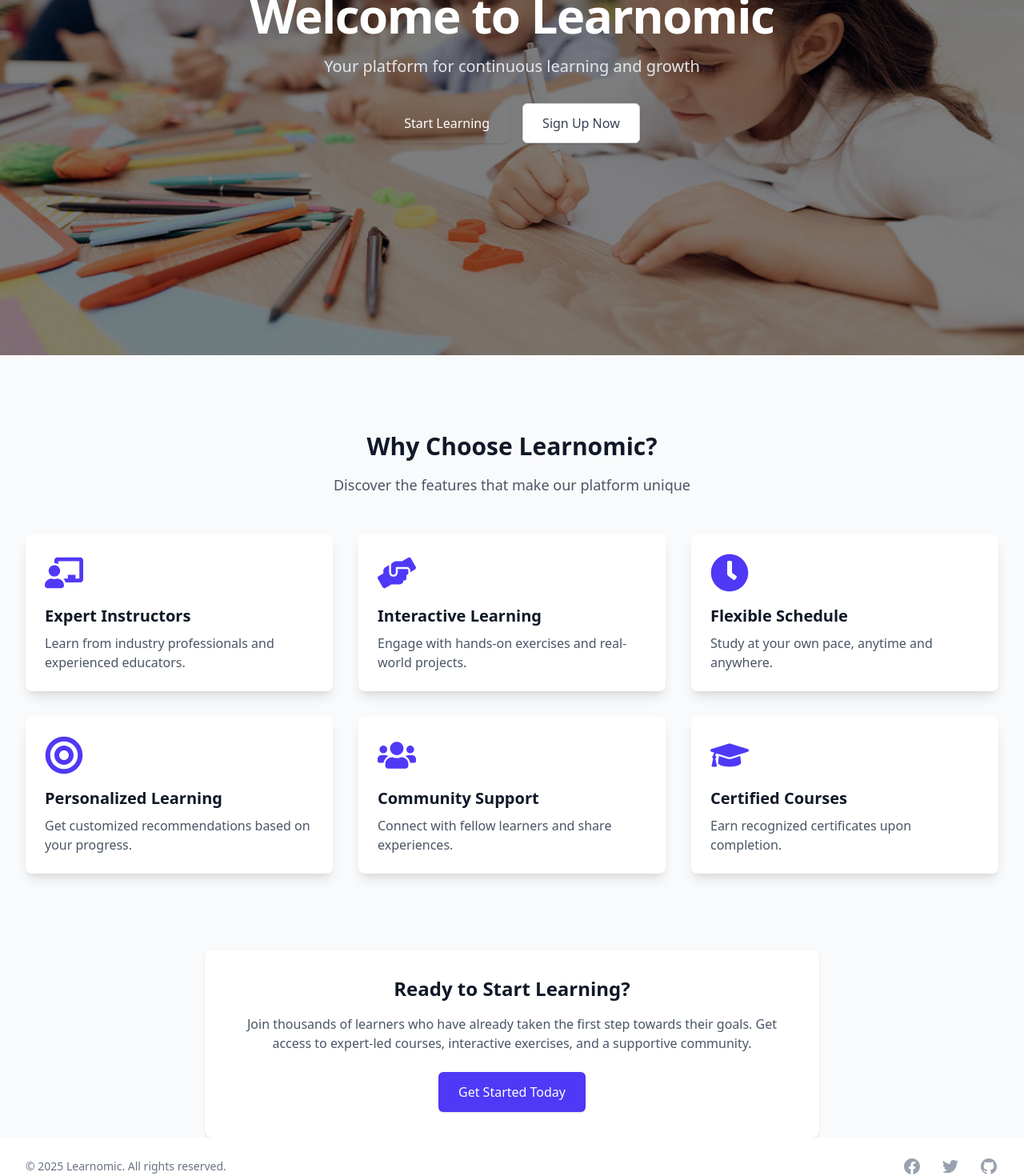
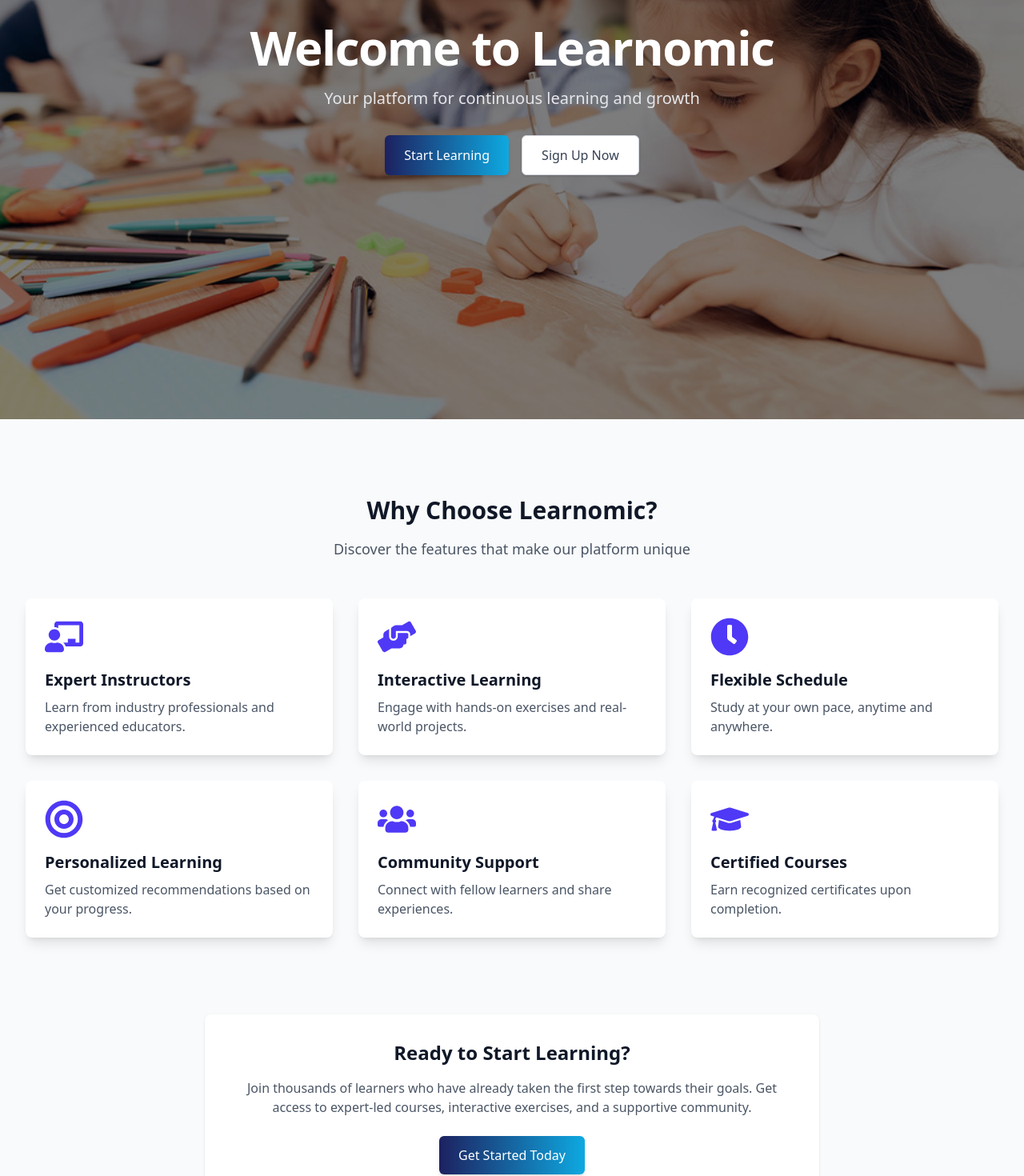
Before and after one commit to Learnomic/Vercel-frontend, a React (Vite) app: page / in a window 1280 px wide. Shown: the part 340-1810 px from the top of the page at 80% size. Built offline with nearby package versions, Linux system fonts and the light colour scheme.

Commit message:
color changed

```diff
--- a/src/components/BoardSelection.tsx
+++ b/src/components/BoardSelection.tsx
@@ -146,7 +146,7 @@ const BoardSelection: React.FC = () => {
         {currentStep === totalSteps && selectedGrade ? (
           <Link
             to={`/subjects?board=${selectedBoard}&grade=${selectedGrade}`}
-            className="px-6 py-3 bg-indigo-600 text-white rounded-md font-medium hover:bg-indigo-700"
+            className="btn-gradient px-6 py-3 font-medium"
           >
             View Subjects
           </Link>
@@ -154,11 +154,10 @@ const BoardSelection: React.FC = () => {
           <button
             onClick={handleNext}
             disabled={!selectedBoard}
-            className={`px-6 py-3 rounded-md font-medium ${
-              selectedBoard
-                ? 'bg-indigo-600 text-white hover:bg-indigo-700'
-                : 'bg-gray-300 text-gray-500 cursor-not-allowed'
-            }`}
+            className={selectedBoard
+              ? "btn-gradient px-6 py-3 font-medium"
+              : "px-6 py-3 rounded-md font-medium bg-gray-300 text-gray-500 cursor-not-allowed"
+            }
           >
             Next
           </button>
--- a/src/index.css
+++ b/src/index.css
@@ -1 +1,23 @@
 @import "tailwindcss";
+
+@layer components {
+  .btn-gradient {
+    @apply relative inline-flex items-center justify-center px-4 py-2 overflow-hidden font-medium text-white rounded-md shadow-md;
+    background: linear-gradient(90deg, #1D2160 0%, #0EA9E1 100%);
+    transition: all 0.3s ease;
+  }
+
+  .btn-gradient:hover {
+    background: linear-gradient(90deg, #1D2160 20%, #0EA9E1 100%);
+    @apply shadow-lg;
+  }
+
+  .btn-gradient:focus {
+    @apply outline-none ring-2 ring-offset-2 ring-blue-400;
+  }
+
+  .btn-gradient:disabled {
+    @apply opacity-70 cursor-not-allowed;
+    background: linear-gradient(90deg, #1D2160 0%, #0EA9E1 100%);
+  }
+}
--- a/src/pages/Home.tsx
+++ b/src/pages/Home.tsx
@@ -7,7 +7,7 @@ const Home: React.FC = () => {
   return (
     <div className="space-y-12">
       <section
-        className="h-[90vh] py-10 bg-cover bg-center relative flex items-center"
+        className="h-screen py-10 bg-cover bg-center relative flex items-center"
         style={{ backgroundImage: `url(${educationImage})` }}
       >
         <div className="absolute inset-0 bg-black opacity-50"></div>
@@ -32,7 +32,7 @@ const Home: React.FC = () => {
           <div className="mt-8 flex justify-center space-x-4">
             <Link
               to="/start-learning"
-              className="inline-flex items-center px-6 py-3 border border-transparent text-base font-medium rounded-md shadow-sm text-white "
+              className="btn-gradient px-6 py-3 text-base font-medium"
             >
               Start Learning
             </Link>
@@ -57,7 +57,7 @@ const Home: React.FC = () => {
           </p>
           <Link
             to="/signup"
-            className="inline-flex items-center px-6 py-3 border border-transparent text-base font-medium rounded-md shadow-sm text-white bg-indigo-600 hover:bg-indigo-700 focus:outline-none focus:ring-2 focus:ring-offset-2 focus:ring-indigo-500"
+            className="btn-gradient px-6 py-3 text-base font-medium"
           >
             Get Started Today
           </Link>
--- a/src/pages/Login.tsx
+++ b/src/pages/Login.tsx
@@ -180,7 +180,7 @@ const Login: React.FC = () => {
                 <button
                   type="submit"
                   disabled={isLoading}
-                  className="flex w-full justify-center rounded-md border border-transparent bg-indigo-600 py-2 px-4 text-sm font-medium text-white shadow-sm hover:bg-indigo-700 focus:outline-none focus:ring-2 focus:ring-indigo-500 focus:ring-offset-2 disabled:opacity-70"
+                  className="btn-gradient w-full py-2 px-4 text-sm font-medium disabled:opacity-70"
                 >
                   {isLoading ? 'Signing in...' : 'Sign in'}
                 </button>
--- a/src/pages/SignUp.tsx
+++ b/src/pages/SignUp.tsx
@@ -222,7 +222,7 @@ const SignUp: React.FC = () => {
                 <button
                   type="submit"
                   disabled={isLoading}
-                  className="flex w-full justify-center rounded-md border border-transparent bg-indigo-600 py-2 px-4 text-sm font-medium text-white shadow-sm hover:bg-indigo-700 focus:outline-none focus:ring-2 focus:ring-indigo-500 focus:ring-offset-2 disabled:opacity-70"
+                  className="btn-gradient w-full py-2 px-4 text-sm font-medium disabled:opacity-70"
                 >
                   {isLoading ? 'Signing up...' : 'Sign up'}
                 </button>
--- a/src/pages/UserProfile.tsx
+++ b/src/pages/UserProfile.tsx
@@ -52,7 +52,7 @@ const UserProfile: React.FC = () => {
             <button
               type="button"
               onClick={() => setIsEditing(true)}
-              className="inline-flex items-center px-4 py-2 border border-transparent text-sm font-medium rounded-md shadow-sm text-white bg-indigo-600 hover:bg-indigo-700 focus:outline-none focus:ring-2 focus:ring-offset-2 focus:ring-indigo-500"
+              className="btn-gradient px-4 py-2 text-sm font-medium"
             >
               Edit Profile
             </button>
@@ -147,7 +147,7 @@ const UserProfile: React.FC = () => {
                 </button>
                 <button
                   type="submit"
-                  className="inline-flex justify-center py-2 px-4 border border-transparent shadow-sm text-sm font-medium rounded-md text-white bg-indigo-600 hover:bg-indigo-700 focus:outline-none focus:ring-2 focus:ring-offset-2 focus:ring-indigo-500"
+                  className="btn-gradient px-4 py-2 text-sm font-medium"
                 >
                   Save
                 </button>
```
